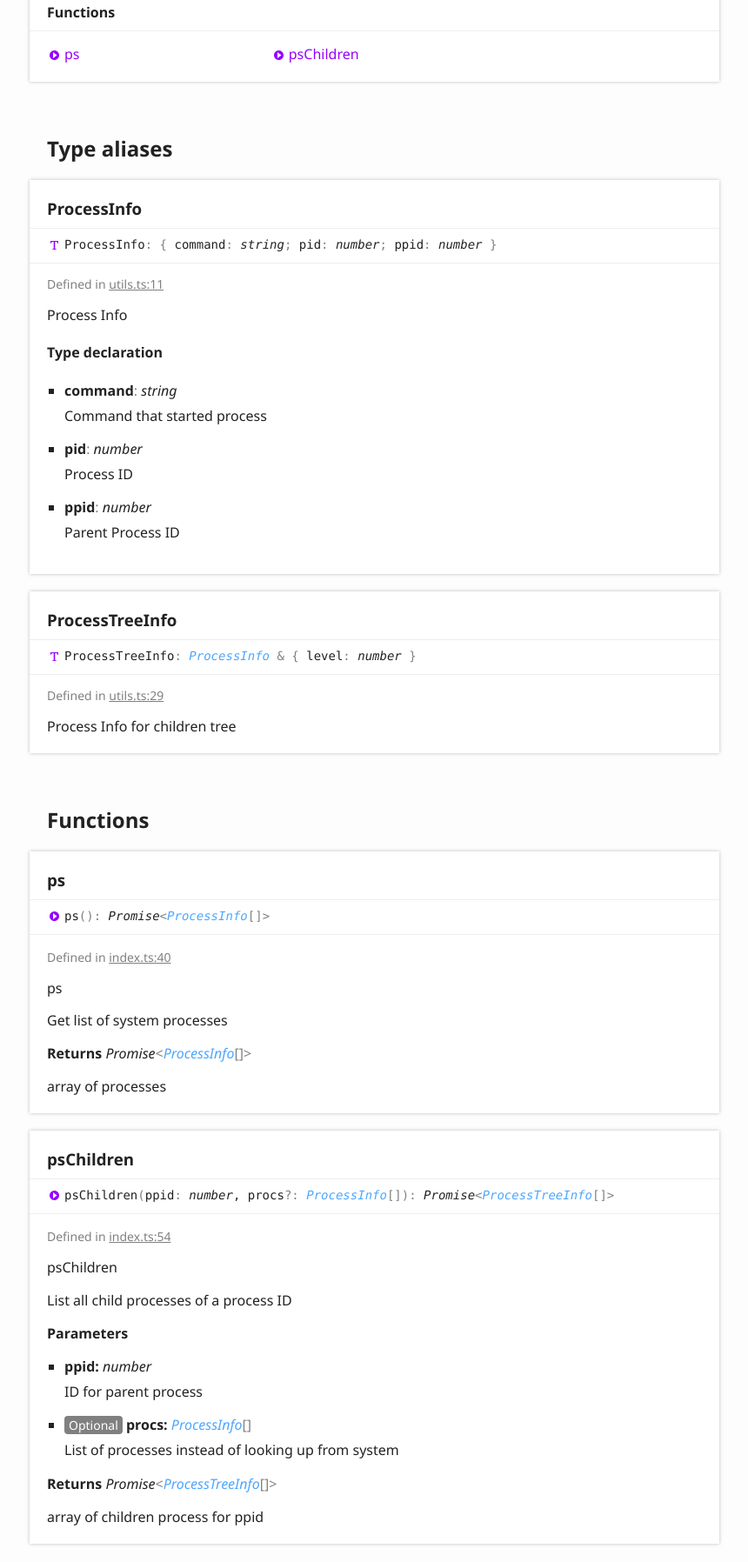
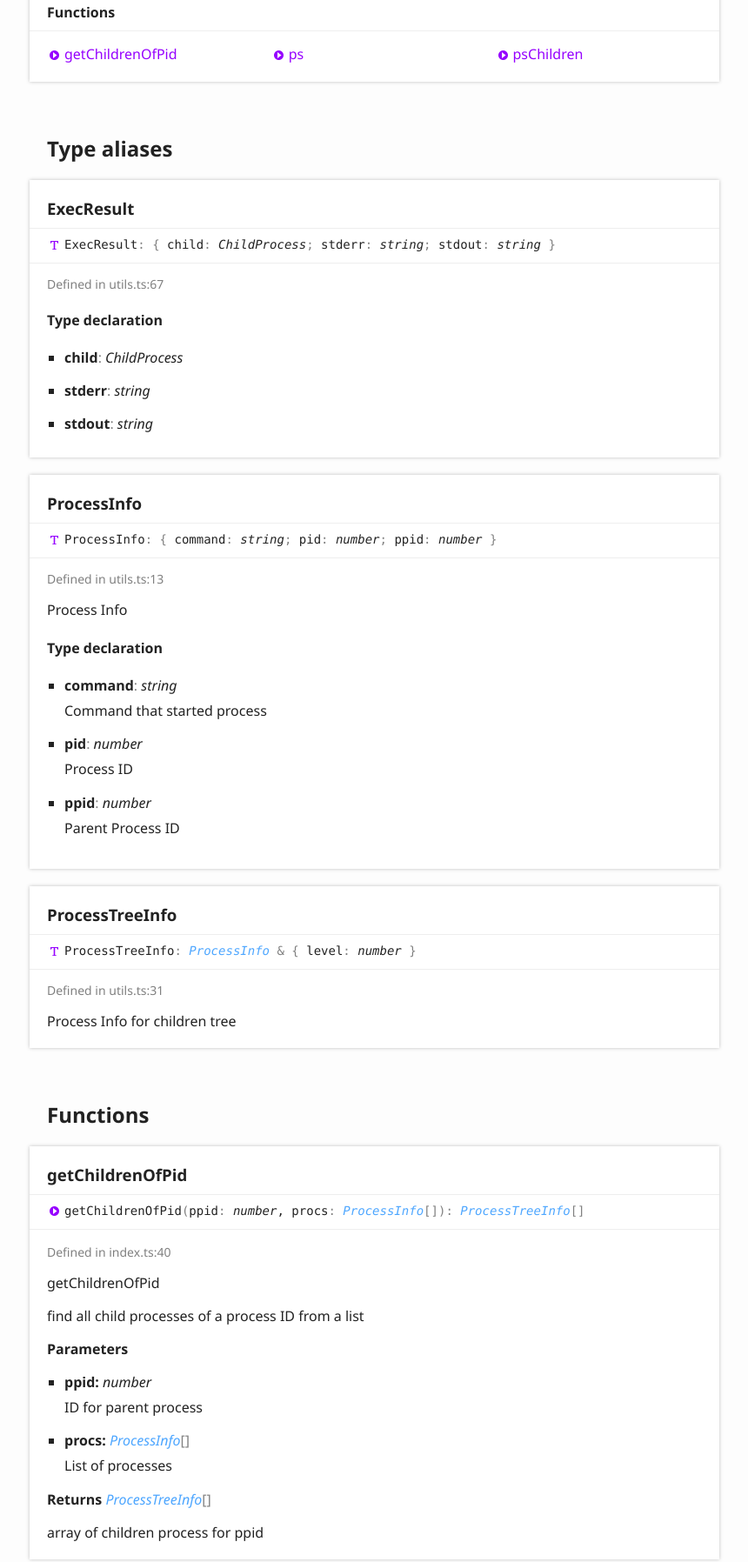
Before and after one commit to jchip/ps-get, a website: page docs/modules/index.html in a window 1280 px wide. Shown: the part 365-2161 px from the top of the page at 87% size, without its empty margins (6-866 px from the left). Drawn offline with Linux system fonts and the light colour scheme.

Commit message:
update docs

```diff
--- a/docs/modules/index.html
+++ b/docs/modules/index.html
@@ -71,6 +71,7 @@
 						<section class="tsd-index-section ">
 							<h3>Type aliases</h3>
 							<ul class="tsd-index-list">
+								<li class="tsd-kind-type-alias tsd-parent-kind-module"><a href="index.html#execresult" class="tsd-kind-icon">Exec<wbr>Result</a></li>
 								<li class="tsd-kind-type-alias tsd-parent-kind-module"><a href="index.html#processinfo" class="tsd-kind-icon">Process<wbr>Info</a></li>
 								<li class="tsd-kind-type-alias tsd-parent-kind-module"><a href="index.html#processtreeinfo" class="tsd-kind-icon">Process<wbr>Tree<wbr>Info</a></li>
 							</ul>
@@ -78,6 +79,7 @@
 						<section class="tsd-index-section ">
 							<h3>Functions</h3>
 							<ul class="tsd-index-list">
+								<li class="tsd-kind-function tsd-parent-kind-module"><a href="index.html#getchildrenofpid" class="tsd-kind-icon">get<wbr>Children<wbr>OfPid</a></li>
 								<li class="tsd-kind-function tsd-parent-kind-module"><a href="index.html#ps" class="tsd-kind-icon">ps</a></li>
 								<li class="tsd-kind-function tsd-parent-kind-module"><a href="index.html#pschildren" class="tsd-kind-icon">ps<wbr>Children</a></li>
 							</ul>
@@ -88,12 +90,36 @@
 			<section class="tsd-panel-group tsd-member-group ">
 				<h2>Type aliases</h2>
 				<section class="tsd-panel tsd-member tsd-kind-type-alias tsd-parent-kind-module">
+					<a name="execresult" class="tsd-anchor"></a>
+					<h3>Exec<wbr>Result</h3>
+					<div class="tsd-signature tsd-kind-icon">Exec<wbr>Result<span class="tsd-signature-symbol">:</span> <span class="tsd-signature-symbol">{ </span>child<span class="tsd-signature-symbol">: </span><span class="tsd-signature-type">ChildProcess</span><span class="tsd-signature-symbol">; </span>stderr<span class="tsd-signature-symbol">: </span><span class="tsd-signature-type">string</span><span class="tsd-signature-symbol">; </span>stdout<span class="tsd-signature-symbol">: </span><span class="tsd-signature-type">string</span><span class="tsd-signature-symbol"> }</span></div>
+					<aside class="tsd-sources">
+						<ul>
+							<li>Defined in utils.ts:67</li>
+						</ul>
+					</aside>
+					<div class="tsd-type-declaration">
+						<h4>Type declaration</h4>
+						<ul class="tsd-parameters">
+							<li class="tsd-parameter">
+								<h5>child<span class="tsd-signature-symbol">: </span><span class="tsd-signature-type">ChildProcess</span></h5>
+							</li>
+							<li class="tsd-parameter">
+								<h5>stderr<span class="tsd-signature-symbol">: </span><span class="tsd-signature-type">string</span></h5>
+							</li>
+							<li class="tsd-parameter">
+								<h5>stdout<span class="tsd-signature-symbol">: </span><span class="tsd-signature-type">string</span></h5>
+							</li>
+						</ul>
+					</div>
+				</section>
+				<section class="tsd-panel tsd-member tsd-kind-type-alias tsd-parent-kind-module">
 					<a name="processinfo" class="tsd-anchor"></a>
 					<h3>Process<wbr>Info</h3>
 					<div class="tsd-signature tsd-kind-icon">Process<wbr>Info<span class="tsd-signature-symbol">:</span> <span class="tsd-signature-symbol">{ </span>command<span class="tsd-signature-symbol">: </span><span class="tsd-signature-type">string</span><span class="tsd-signature-symbol">; </span>pid<span class="tsd-signature-symbol">: </span><span class="tsd-signature-type">number</span><span class="tsd-signature-symbol">; </span>ppid<span class="tsd-signature-symbol">: </span><span class="tsd-signature-type">number</span><span class="tsd-signature-symbol"> }</span></div>
 					<aside class="tsd-sources">
 						<ul>
-							<li>Defined in <a href="https://github.com/jchip/ps-get/blob/6039b1e1/src/utils.ts#L11">utils.ts:11</a></li>
+							<li>Defined in utils.ts:13</li>
 						</ul>
 					</aside>
 					<div class="tsd-comment tsd-typography">
@@ -137,7 +163,7 @@
 					<div class="tsd-signature tsd-kind-icon">Process<wbr>Tree<wbr>Info<span class="tsd-signature-symbol">:</span> <a href="index.html#processinfo" class="tsd-signature-type">ProcessInfo</a><span class="tsd-signature-symbol"> &amp; </span><span class="tsd-signature-symbol">{ </span>level<span class="tsd-signature-symbol">: </span><span class="tsd-signature-type">number</span><span class="tsd-signature-symbol"> }</span></div>
 					<aside class="tsd-sources">
 						<ul>
-							<li>Defined in <a href="https://github.com/jchip/ps-get/blob/6039b1e1/src/utils.ts#L29">utils.ts:29</a></li>
+							<li>Defined in utils.ts:31</li>
 						</ul>
 					</aside>
 					<div class="tsd-comment tsd-typography">
@@ -150,6 +176,45 @@
 			<section class="tsd-panel-group tsd-member-group ">
 				<h2>Functions</h2>
 				<section class="tsd-panel tsd-member tsd-kind-function tsd-parent-kind-module">
+					<a name="getchildrenofpid" class="tsd-anchor"></a>
+					<h3>get<wbr>Children<wbr>OfPid</h3>
+					<ul class="tsd-signatures tsd-kind-function tsd-parent-kind-module">
+						<li class="tsd-signature tsd-kind-icon">get<wbr>Children<wbr>OfPid<span class="tsd-signature-symbol">(</span>ppid<span class="tsd-signature-symbol">: </span><span class="tsd-signature-type">number</span>, procs<span class="tsd-signature-symbol">: </span><a href="index.html#processinfo" class="tsd-signature-type">ProcessInfo</a><span class="tsd-signature-symbol">[]</span><span class="tsd-signature-symbol">)</span><span class="tsd-signature-symbol">: </span><a href="index.html#processtreeinfo" class="tsd-signature-type">ProcessTreeInfo</a><span class="tsd-signature-symbol">[]</span></li>
+					</ul>
+					<ul class="tsd-descriptions">
+						<li class="tsd-description">
+							<aside class="tsd-sources">
+								<ul>
+									<li>Defined in index.ts:40</li>
+								</ul>
+							</aside>
+							<div class="tsd-comment tsd-typography">
+								<div class="lead">
+									<p>getChildrenOfPid</p>
+								</div>
+								<p>find all child processes of a process ID from a list</p>
+							</div>
+							<h4 class="tsd-parameters-title">Parameters</h4>
+							<ul class="tsd-parameters">
+								<li>
+									<h5>ppid: <span class="tsd-signature-type">number</span></h5>
+									<div class="tsd-comment tsd-typography">
+										<p>ID for parent process</p>
+									</div>
+								</li>
+								<li>
+									<h5>procs: <a href="index.html#processinfo" class="tsd-signature-type">ProcessInfo</a><span class="tsd-signature-symbol">[]</span></h5>
+									<div class="tsd-comment tsd-typography">
+										<p>List of processes</p>
+									</div>
+								</li>
+							</ul>
+							<h4 class="tsd-returns-title">Returns <a href="index.html#processtreeinfo" class="tsd-signature-type">ProcessTreeInfo</a><span class="tsd-signature-symbol">[]</span></h4>
+							<p>array of children process for ppid</p>
+						</li>
+					</ul>
+				</section>
+				<section class="tsd-panel tsd-member tsd-kind-function tsd-parent-kind-module">
 					<a name="ps" class="tsd-anchor"></a>
 					<h3>ps</h3>
 					<ul class="tsd-signatures tsd-kind-function tsd-parent-kind-module">
@@ -159,7 +224,7 @@
 						<li class="tsd-description">
 							<aside class="tsd-sources">
 								<ul>
-									<li>Defined in <a href="https://github.com/jchip/ps-get/blob/6039b1e1/src/index.ts#L40">index.ts:40</a></li>
+									<li>Defined in index.ts:26</li>
 								</ul>
 							</aside>
 							<div class="tsd-comment tsd-typography">
@@ -177,13 +242,13 @@
 					<a name="pschildren" class="tsd-anchor"></a>
 					<h3>ps<wbr>Children</h3>
 					<ul class="tsd-signatures tsd-kind-function tsd-parent-kind-module">
-						<li class="tsd-signature tsd-kind-icon">ps<wbr>Children<span class="tsd-signature-symbol">(</span>ppid<span class="tsd-signature-symbol">: </span><span class="tsd-signature-type">number</span>, procs<span class="tsd-signature-symbol">?: </span><a href="index.html#processinfo" class="tsd-signature-type">ProcessInfo</a><span class="tsd-signature-symbol">[]</span><span class="tsd-signature-symbol">)</span><span class="tsd-signature-symbol">: </span><span class="tsd-signature-type">Promise</span><span class="tsd-signature-symbol">&lt;</span><a href="index.html#processtreeinfo" class="tsd-signature-type">ProcessTreeInfo</a><span class="tsd-signature-symbol">[]</span><span class="tsd-signature-symbol">&gt;</span></li>
+						<li class="tsd-signature tsd-kind-icon">ps<wbr>Children<span class="tsd-signature-symbol">(</span>ppid<span class="tsd-signature-symbol">: </span><span class="tsd-signature-type">number</span><span class="tsd-signature-symbol">)</span><span class="tsd-signature-symbol">: </span><span class="tsd-signature-type">Promise</span><span class="tsd-signature-symbol">&lt;</span><a href="index.html#processtreeinfo" class="tsd-signature-type">ProcessTreeInfo</a><span class="tsd-signature-symbol">[]</span><span class="tsd-signature-symbol">&gt;</span></li>
 					</ul>
 					<ul class="tsd-descriptions">
 						<li class="tsd-description">
 							<aside class="tsd-sources">
 								<ul>
-									<li>Defined in <a href="https://github.com/jchip/ps-get/blob/6039b1e1/src/index.ts#L54">index.ts:54</a></li>
+									<li>Defined in index.ts:82</li>
 								</ul>
 							</aside>
 							<div class="tsd-comment tsd-typography">
@@ -198,12 +263,6 @@
 									<h5>ppid: <span class="tsd-signature-type">number</span></h5>
 									<div class="tsd-comment tsd-typography">
 										<p>ID for parent process</p>
-									</div>
-								</li>
-								<li>
-									<h5><span class="tsd-flag ts-flagOptional">Optional</span> procs: <a href="index.html#processinfo" class="tsd-signature-type">ProcessInfo</a><span class="tsd-signature-symbol">[]</span></h5>
-									<div class="tsd-comment tsd-typography">
-										<p>List of processes instead of looking up from system</p>
 									</div>
 								</li>
 							</ul>
@@ -228,10 +287,16 @@
 			<nav class="tsd-navigation secondary menu-sticky">
 				<ul class="before-current">
 					<li class=" tsd-kind-type-alias tsd-parent-kind-module">
+						<a href="index.html#execresult" class="tsd-kind-icon">Exec<wbr>Result</a>
+					</li>
+					<li class=" tsd-kind-type-alias tsd-parent-kind-module">
 						<a href="index.html#processinfo" class="tsd-kind-icon">Process<wbr>Info</a>
 					</li>
 					<li class=" tsd-kind-type-alias tsd-parent-kind-module">
 						<a href="index.html#processtreeinfo" class="tsd-kind-icon">Process<wbr>Tree<wbr>Info</a>
+					</li>
+					<li class=" tsd-kind-function tsd-parent-kind-module">
+						<a href="index.html#getchildrenofpid" class="tsd-kind-icon">get<wbr>Children<wbr>OfPid</a>
 					</li>
 					<li class=" tsd-kind-function tsd-parent-kind-module">
 						<a href="index.html#ps" class="tsd-kind-icon">ps</a>
```
Also changed, not shown: docs/assets/js/search.json (+1 -1 lines).
